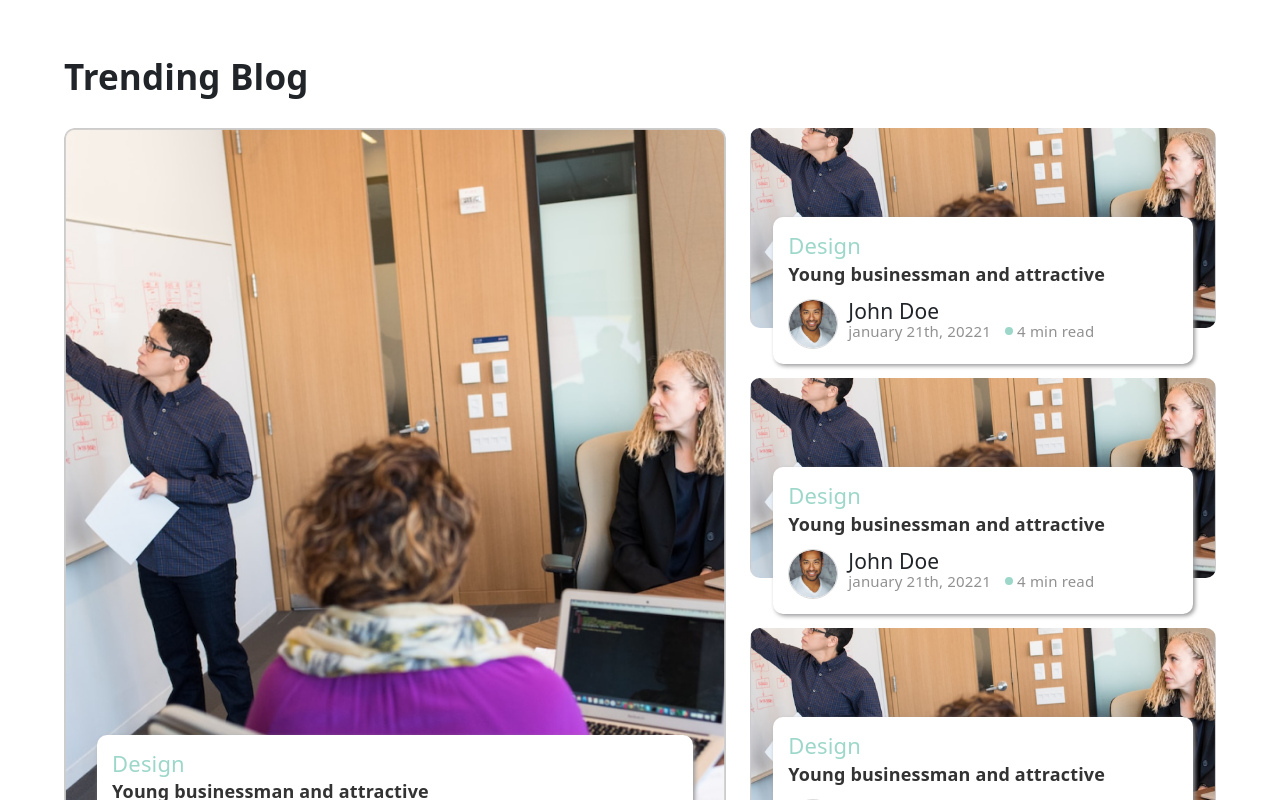
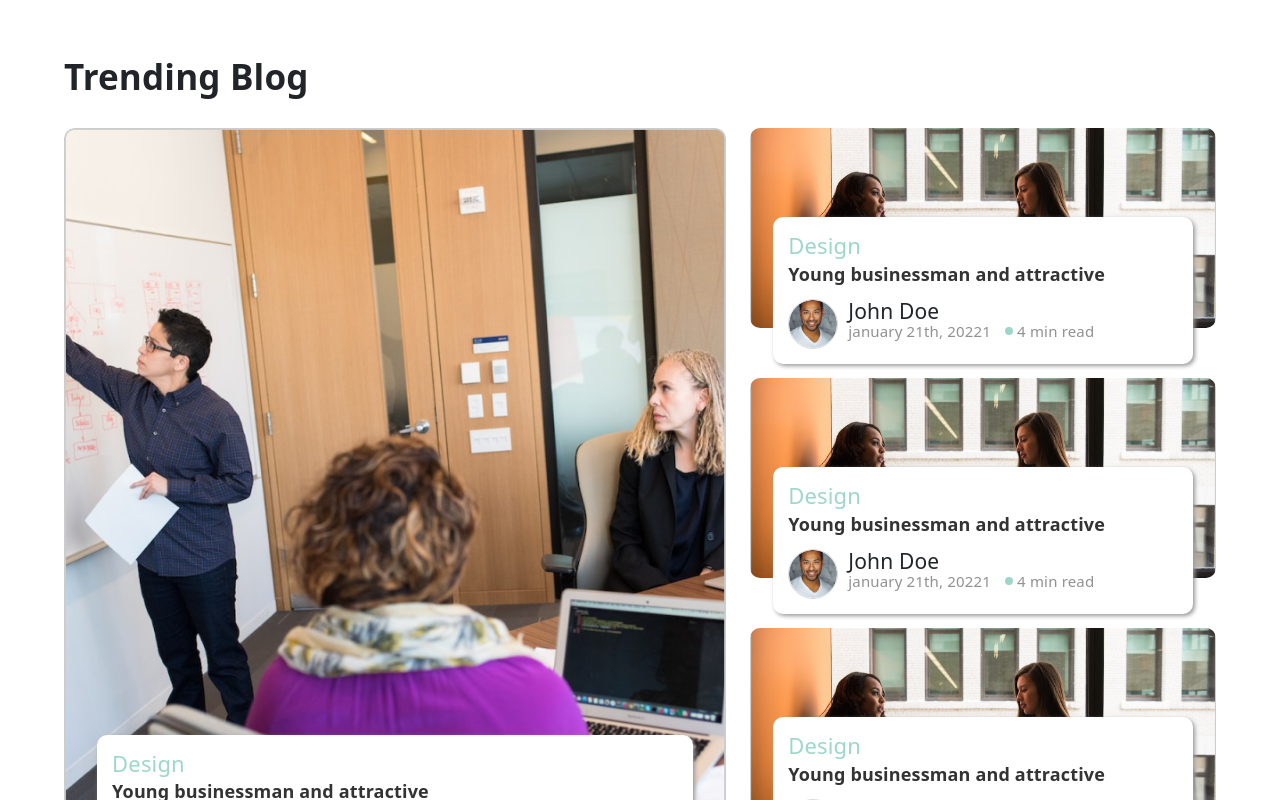
Before and after one commit to Boogie27/payizzy, a React (Create React App) app: page /blog in a window 1280 px wide. Shown: the part 1500-2300 px from the top of the page. Built offline with nearby package versions, Linux system fonts and the light colour scheme.

Commit message:
payizzy-app

```diff
--- a/src/components/blog/home/TrendingBlog.js
+++ b/src/components/blog/home/TrendingBlog.js
@@ -128,7 +128,7 @@ const RightSide = () => {
 const RightSideItem = () => {
     return (
         <div className="right-side">
-            <img src={blog_img('5.png')} alt="blog-trending-1"/>
+            <img src={blog_img('4.png')} alt="blog-trending-1"/>
             <div className="float-parent">
                 <div className="float-content">
                     <RightSideFloatTop/>
```
